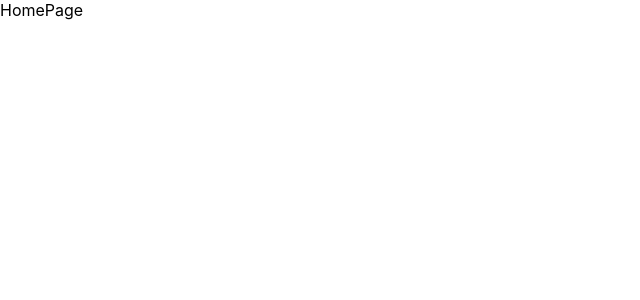
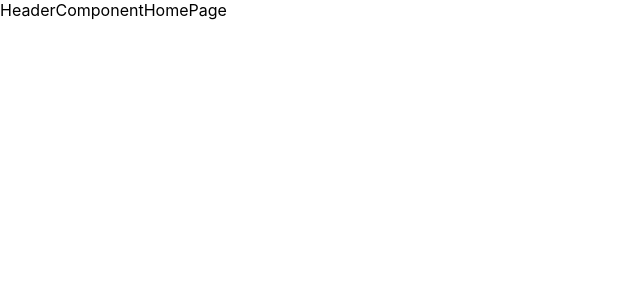
Before and after one commit to huynq08032000/eCommerce-mock2, a React (Create React App) app: page / in a window 1280 px wide. Shown: the top 300 px of the page, without its empty margins (0-640 px from the left). Built offline with nearby package versions, Linux system fonts and the light colour scheme.

Commit message:
add header component

```diff
--- /dev/null
+++ b/src/Components/HeaderComponent/HeaderComponent.jsx
@@ -0,0 +1,12 @@
+import React from "react";
+
+const HeaderComponent = () => {
+
+    return(
+        <>
+            HeaderComponent
+        </>
+    )
+}
+
+export default HeaderComponent;
--- a/src/Pages/Homepage/HomePage.jsx
+++ b/src/Pages/Homepage/HomePage.jsx
@@ -1,9 +1,11 @@
 import React from "react";
+import HeaderComponent from "../../Components/HeaderComponent/HeaderComponent";
 
 const HomePage = () => {
 
     return(
         <>
+            <HeaderComponent/>
             HomePage
         </>
     )
```
